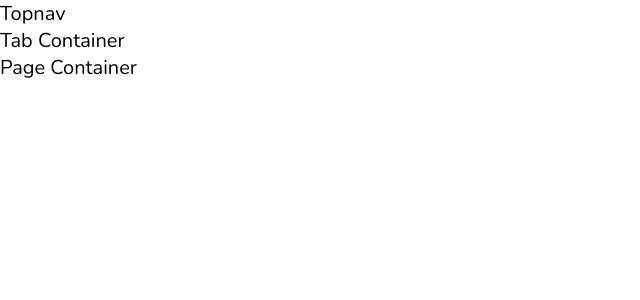
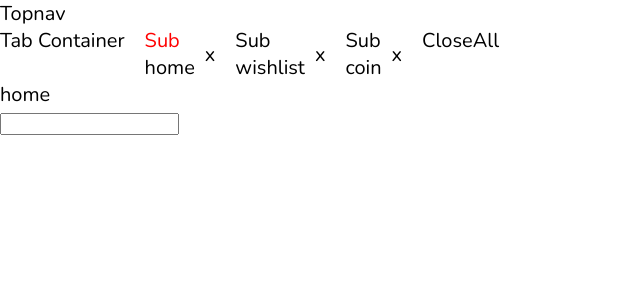
Before and after one commit to tanuj7077/CTrak, a React (Create React App) app: page / in a window 1280 px wide. Shown: the top 300 px of the page, without its empty margins (0-640 px from the left). Built offline with nearby package versions, Linux system fonts and the light colour scheme.

Commit message:
tab change logic

```diff
--- a/public/stylesheets/style.comp.css
+++ b/public/stylesheets/style.comp.css
@@ -95,6 +95,20 @@ a:link, a:visited, a:hover, a:active {
   font-size: 2rem;
 }
 
+.tabContainer {
+  display: flex;
+  gap: 2rem;
+}
+
+.tab {
+  display: flex;
+  gap: 1rem;
+  align-items: center;
+}
+.tab-current .tab-content-heading {
+  color: red;
+}
+
 .alertBox {
   z-index: 2000;
   position: fixed;
--- a/sass/components/_tab.scss
+++ b/sass/components/_tab.scss
@@ -0,0 +1,10 @@
+.tab {
+  display: flex;
+  gap: 1rem;
+  align-items: center;
+  &-current {
+    .tab-content-heading {
+      color: red;
+    }
+  }
+}
--- a/sass/containers/_pageContainer.scss
+++ b/sass/containers/_pageContainer.scss
@@ -0,0 +1,11 @@
+.pageContainer {
+  position: relative;
+}
+.page {
+  position: absolute;
+  &-invisible {
+    z-index: -1;
+    left: -100vw;
+    top: -1100vh;
+  }
+}
--- a/src/components/Tab.js
+++ b/src/components/Tab.js
@@ -1,9 +1,25 @@
-import React from "react";
+import React, { useState, useEffect } from "react";
 import { useGlobalContext } from "../context";
 
-function Tab({ tabData }) {
-  const {} = useGlobalContext();
-  return <div></div>;
+function Tab({ tabData, deleteTab }) {
+  const { changeCurrentTab } = useGlobalContext();
+  //console.log(tabData);
+  return (
+    <div className={`tab ${tabData.isCurrent ? "tab-current" : ""}`}>
+      <div className="tab-content">
+        <div
+          className="tab-content-heading"
+          onClick={() => changeCurrentTab(tabData.id)}
+        >
+          Sub
+        </div>
+        <div className="tab-content-subheading">{tabData.type}</div>
+      </div>
+      <div className="tab-close" onClick={() => deleteTab(tabData.id)}>
+        x
+      </div>
+    </div>
+  );
 }
 
 export default Tab;
--- a/src/components/TopNav.js
+++ b/src/components/TopNav.js
@@ -1,7 +1,9 @@
 import React from "react";
+import { useGlobalContext } from "../context";
 
 function TopNav() {
-  return <div>Topnav</div>;
+  const { addTab } = useGlobalContext();
+  return <div onClick={addTab}>Topnav</div>;
 }
 
 export default TopNav;
--- a/src/containers/TabContainer.js
+++ b/src/containers/TabContainer.js
@@ -1,7 +1,23 @@
-import React from "react";
+import React, { useState, useEffect } from "react";
+import { useGlobalContext } from "../context";
+import Tab from "../components/Tab";
 
 function TabContainer() {
-  return <div className="tabContainer">Tab Container</div>;
+  const { pages, closeTab, closeAll } = useGlobalContext();
+  const deleteTab = (id) => {
+    closeTab(id);
+  };
+  return (
+    <div className="tabContainer">
+      Tab Container
+      {pages.map((tab) => {
+        return <Tab key={tab.id} tabData={tab} deleteTab={deleteTab} />;
+      })}
+      <div className="a" onClick={closeAll}>
+        CloseAll
+      </div>
+    </div>
+  );
 }
 
 export default TabContainer;
--- a/src/containers/pageContainer.js
+++ b/src/containers/pageContainer.js
@@ -1,7 +1,16 @@
 import React from "react";
+import { useGlobalContext } from "../context";
+import HomePage from "../pages/HomePage";
 
 function PageContainer() {
-  return <div>Page Container</div>;
+  const { pages } = useGlobalContext();
+  return (
+    <div className="pageContainer">
+      {pages.map((pageData) => {
+        return <HomePage key={pageData.id} pageData={pageData} />;
+      })}
+    </div>
+  );
 }
 
 export default PageContainer;
--- a/src/context.js
+++ b/src/context.js
@@ -10,62 +10,93 @@ const AppProvider = ({ children }) => {
 
   const [alert, setAlert] = useState({});
   const [showAlert, setShowAlert] = useState(0);
-  const [tabs, setTabs] = useState();
+  const [pages, setPages] = useState([
+    {
+      id: 1,
+      type: "home",
+      isCurrent: true,
+      data: null,
+    },
+    {
+      id: 2,
+      type: "wishlist",
+      isCurrent: false,
+      data: null,
+    },
+    {
+      id: 3,
+      type: "coin",
+      isCurrent: false,
+      data: null,
+    },
+  ]);
 
   const changeAlert = (msg) => {
     setAlert(msg);
     setShowAlert(1);
   };
-  const addTab = () => {};
+  const addTab = (type, data) => {
+    let newPages = [...pages];
+    let obj = {
+      id: new Date().getTime(),
+      type: "home",
+      isCurrent: false,
+      data: null,
+    };
+    newPages.push(obj);
+    setPages(newPages);
+  };
   const checkTabExistance = (id) => {};
-  const closeTab = (id) => {};
-  const changeCurrentTab = (id) => {};
-  /*
-  const login = (loginUsername, loginPassword) => {
-    const data = {
-      username: loginUsername,
-      password: loginPassword,
-    };
-    axios
-      .post(`${process.env.REACT_APP_BASE_URL}/auth/signin`, data)
-      .then((res) => {
-        changeAlert(res.data.msg);
-        if (res.data.msg.type === "success") {
-          setUserData(res.data.userData);
-          setIsLoggedIn(true);
-          setLoginModalVisible(false);
+  const closeTab = (id) => {
+    const index = pages.findIndex((page) => page.id === id);
+    const currentIndex = pages.findIndex((page) => page.isCurrent);
+    let newPages = pages.slice();
+    newPages.splice(index, 1);
+    let newCurrentId;
+    if (newPages.length >= 1) {
+      if (currentIndex > index) {
+        newCurrentId = newPages[currentIndex - 1].id;
+      } else if (currentIndex === index) {
+        if (currentIndex - 1 >= 0) {
+          newCurrentId = newPages[currentIndex - 1].id;
+        } else {
+          newCurrentId = newPages[currentIndex].id;
         }
+      } else {
+        newCurrentId = newPages[currentIndex].id;
+      }
+      let changedValue = newPages.map((item) => {
+        let obj;
+        if (item.id === newCurrentId) {
+          obj = { ...item };
+          obj.isCurrent = true;
+        } else {
+          obj = { ...item };
+          obj.isCurrent = false;
+        }
+        return obj;
       });
+      console.log(changedValue);
+      setPages(changedValue);
+    }
   };
-  const signup = (registerUsername, registerPassword) => {
-    const data = {
-      username: registerUsername,
-      password: registerPassword,
-    };
-    axios
-      .post(`${process.env.REACT_APP_BASE_URL}/auth/signup`, data)
-      .then((res) => {
-        changeAlert(res.data.msg);
-      });
+  const changeCurrentTab = (id) => {
+    let changedValue = pages.map((item) => {
+      let obj;
+      if (item.id === id) {
+        obj = { ...item };
+        obj.isCurrent = true;
+      } else {
+        obj = { ...item };
+        obj.isCurrent = false;
+      }
+      return obj;
+    });
+    setPages(changedValue);
   };
-  const logout = async () => {
-    try {
-      await axios
-        .get(`${process.env.REACT_APP_BASE_URL}/auth/signout`)
-        .then((res) => {
-          if (res.data.success) {
-            changeAlert(res.data.msg);
-            setUserData({});
-            setIsLoggedIn(false);
-            //changeAlert(res.data.message);
-            //return <Redirect to="/" exact />;
-          }
-        });
-    } catch (err) {
-      console.log(err);
-    }
-  };*/
-  const calculateTimeDifference = (date) => {};
+  const closeAll = () => {
+    setPages([]);
+  };
   return (
     <AppContext.Provider
       value={{
@@ -75,8 +106,12 @@ const AppProvider = ({ children }) => {
         setShowAlert,
         isLoading,
         setIsLoading,
-        tabs,
-        setTabs,
+        pages,
+        addTab,
+        checkTabExistance,
+        closeTab,
+        changeCurrentTab,
+        closeAll,
       }}
     >
       {children}
--- /dev/null
+++ b/src/pages/HomePage.js
@@ -0,0 +1,12 @@
+import React from "react";
+
+function HomePage({ pageData }) {
+  return (
+    <div className={`page ${pageData.isCurrent ? "" : "page-invisible"}`}>
+      <div className="heading">{pageData.type}</div>
+      <input type="text" />
+    </div>
+  );
+}
+
+export default HomePage;
--- a/src/style.css
+++ b/src/style.css
@@ -100,6 +100,28 @@ a:link, a:visited, a:hover, a:active {
   gap: 2rem;
 }
 
+.pageContainer {
+  position: relative;
+}
+
+.page {
+  position: absolute;
+}
+.page-invisible {
+  z-index: -1;
+  left: -100vw;
+  top: -1100vh;
+}
+
+.tab {
+  display: flex;
+  gap: 1rem;
+  align-items: center;
+}
+.tab-current .tab-content-heading {
+  color: red;
+}
+
 .alertBox {
   z-index: 2000;
   position: fixed;
```
Also changed, not shown: 2 other files (tests, documents, lock files or other folders).
